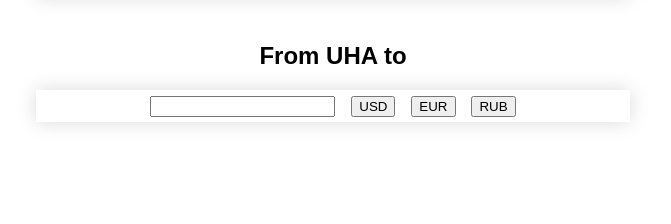
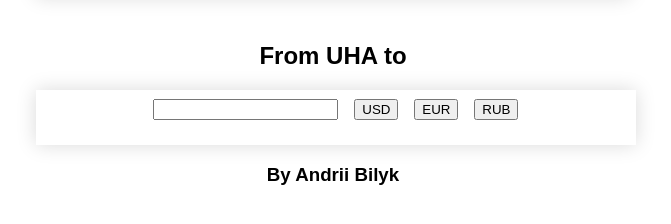
Before and after one commit to Cirko007/CurrencyConvesion, a plain HTML site: page index.html in a window 1280 px wide. Shown: the part 368-592 px from the top of the page, without its empty margins (307-978 px from the left). Drawn offline with Linux system fonts and the light colour scheme; no server answers.

Commit message:
added name

```diff
--- a/CSS/MyCss.css
+++ b/CSS/MyCss.css
@@ -18,6 +18,7 @@ img{
     font-family: sans-serif;
     min-width: 100%;
     box-shadow: 0 0 20px rgba(0, 0, 0, 0.15);
+    padding: 0.5%;
 }
 .styled-table thead tr {
     background-color: #009879;
@@ -54,7 +55,7 @@ img{
     margin: 1% 1%;
 
 }
-h2 {
+h2 ,h3{
 
 
     font-family: sans-serif;
--- a/index.html
+++ b/index.html
@@ -42,7 +42,7 @@
 
             </form>
 
-
+            <h3>By Andrii Bilyk</h3>
 
 
 
```
